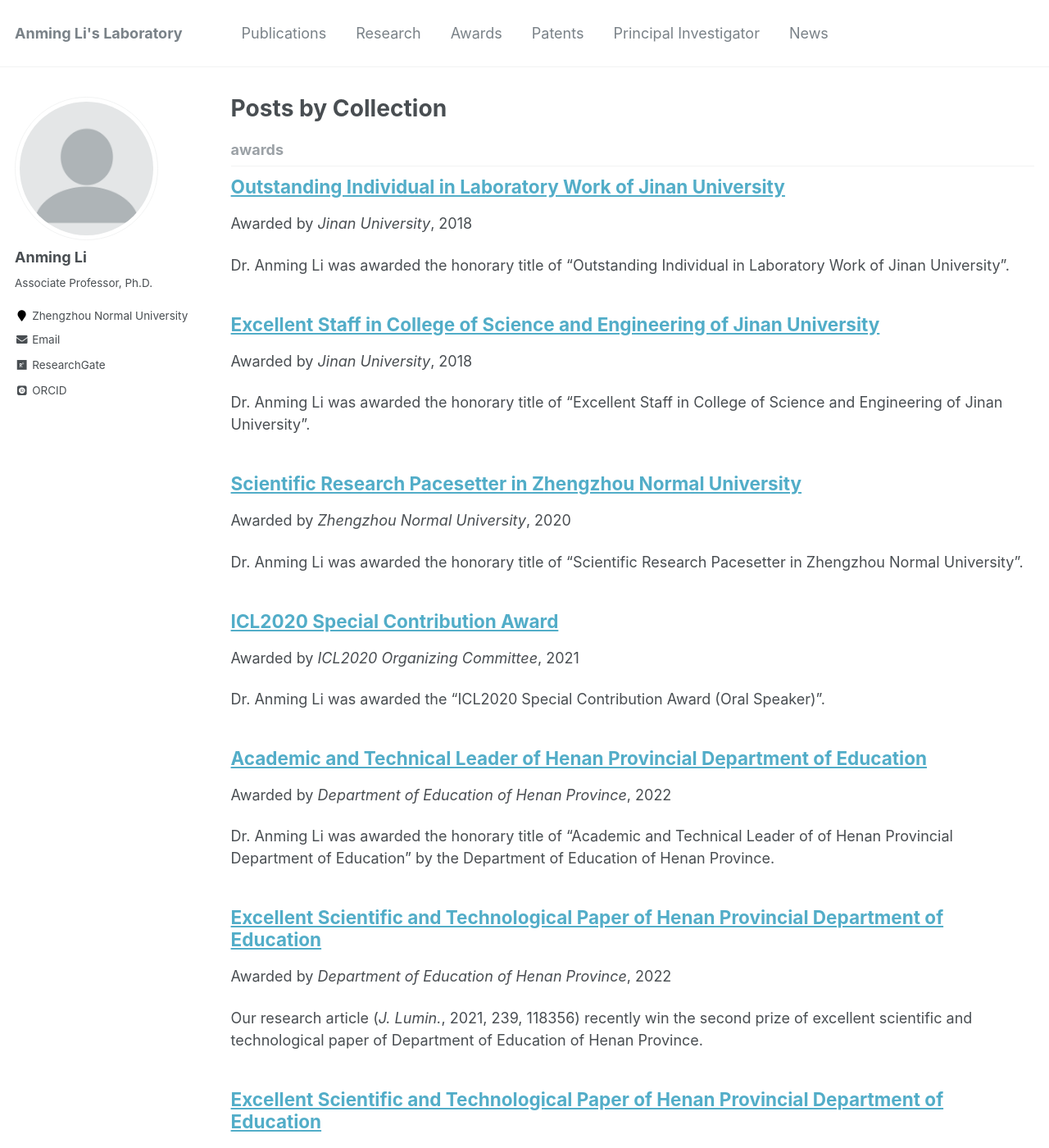
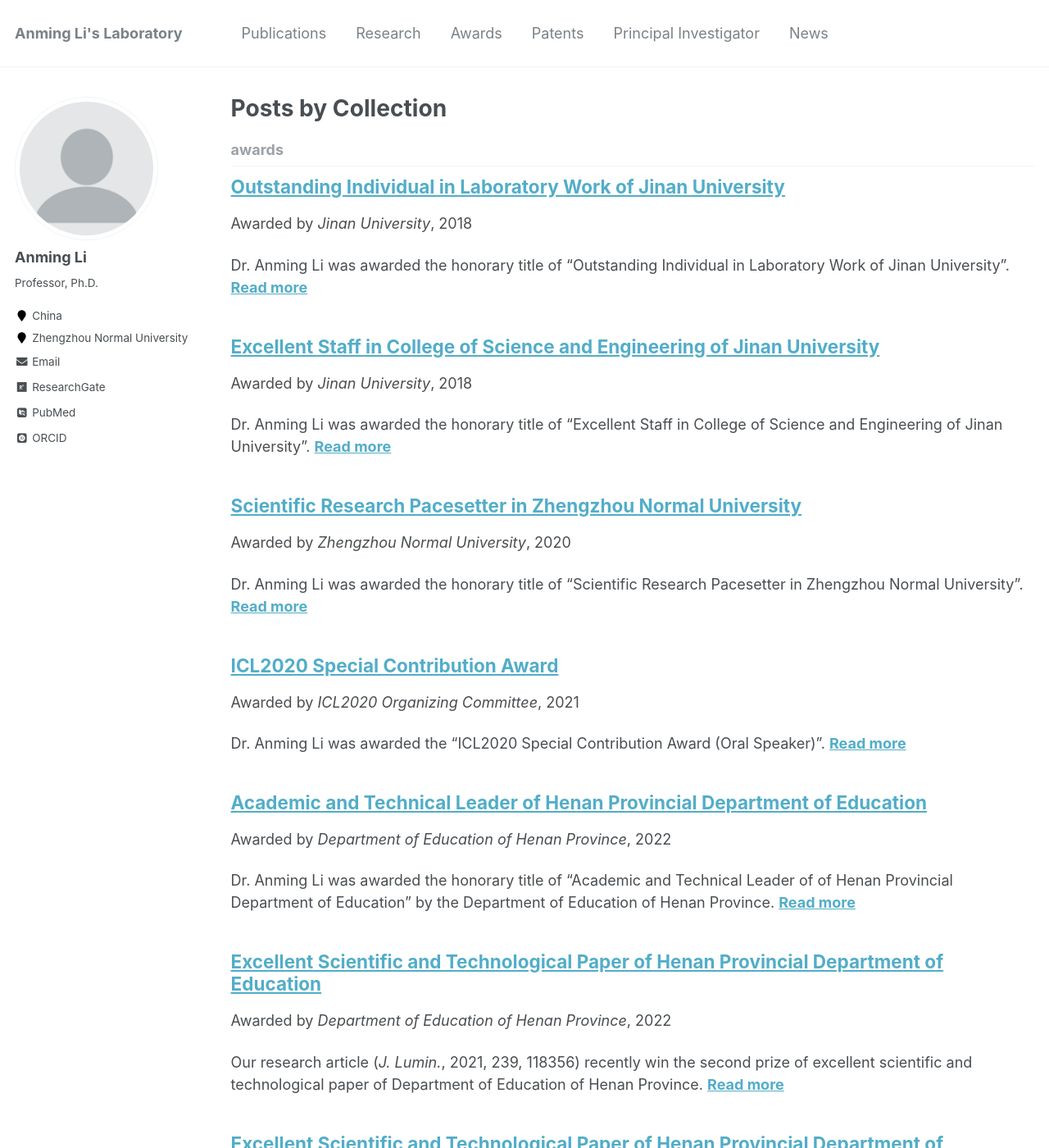
Before and after one commit to ucnclab/ucnclab.github.io, a Jekyll site: the page built from _pages/collection-archive.html, in a window 1280 px wide and 1400 px high. Shown: the whole window at 82% size. Built offline with Jekyll 4.4.1, drawn with Linux system fonts in a browser that asks for light colours; some web fonts are replaced; formulas are drawn with MathJax 3; comment, search, counter and statistics services are not loaded; some of the changed text lies outside the part shown.

Commit message:
Update _config.yml

```diff
--- a/_config.yml
+++ b/_config.yml
@@ -18,7 +18,7 @@
 breadcrumbs              : false # true, false (default)
 words_per_minute         : 160
 future                   : true
-read_more                : "disabled" # if enabled, adds "Read more" links to excerpts
+read_more                : "enabled" # if enabled, adds "Read more" links to excerpts
 talkmap_link             : false #change to true to add link to talkmap on talks page
 comments:
   provider               : # false (default), "disqus", "discourse", "facebook", "google-plus", "staticman", "custom"
@@ -84,10 +84,10 @@
 author:
   name             : "Anming Li"
   avatar           : "profile.png"
-  bio              : "Associate Professor, Ph.D."
+  bio              : "Professor, Ph.D."
   employer         : "Zhengzhou Normal University"
-  location         :
-  pubmed           :
+  location         : "China"
+  pubmed           : "https://www.webofscience.com/wos/author/rid/AAY-4215-2021"
   googlescholar    :
   email            : "li_anming@126.com"
   researchgate     : "https://www.researchgate.net/profile/Anming-Li"
```
